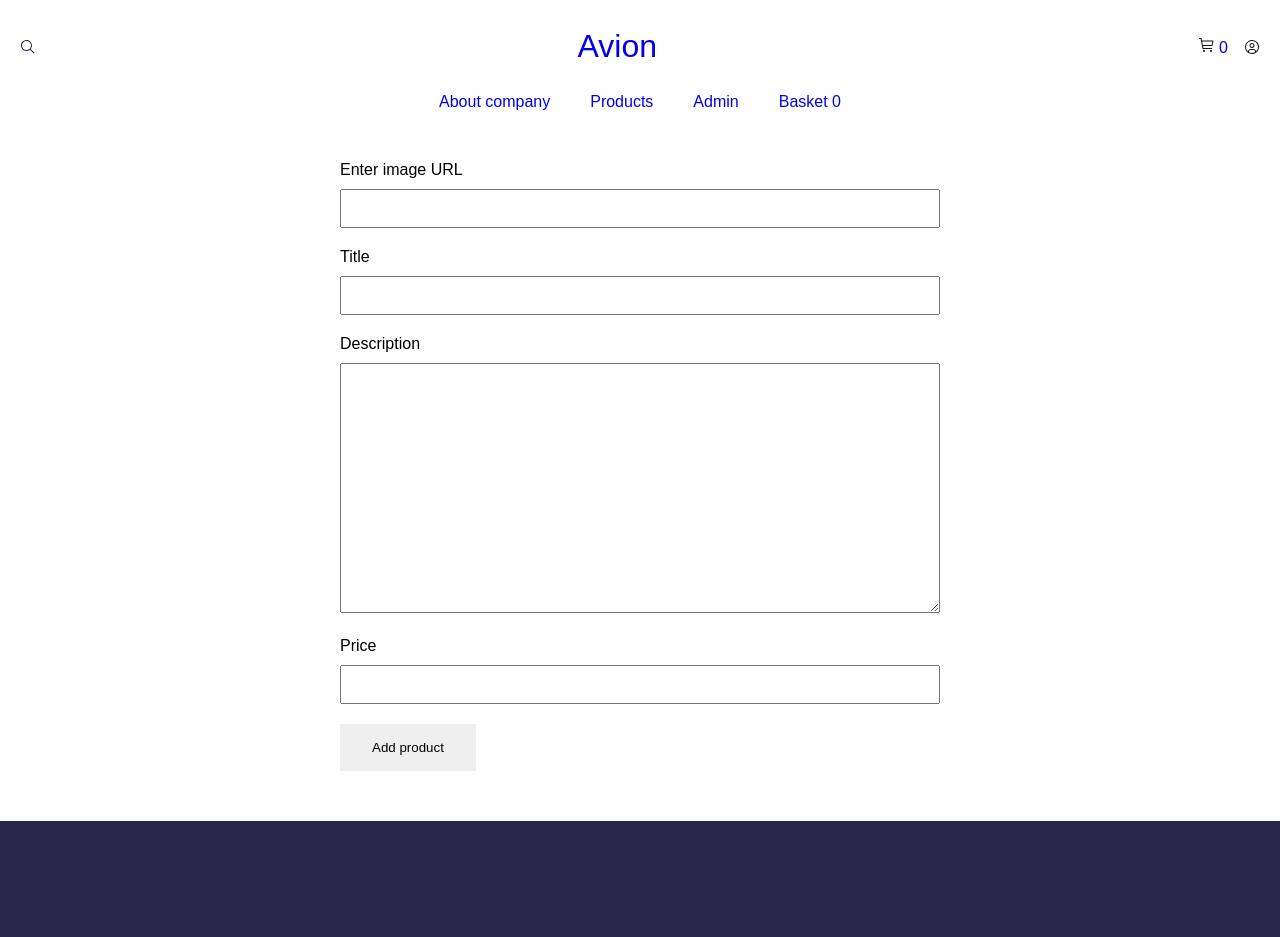
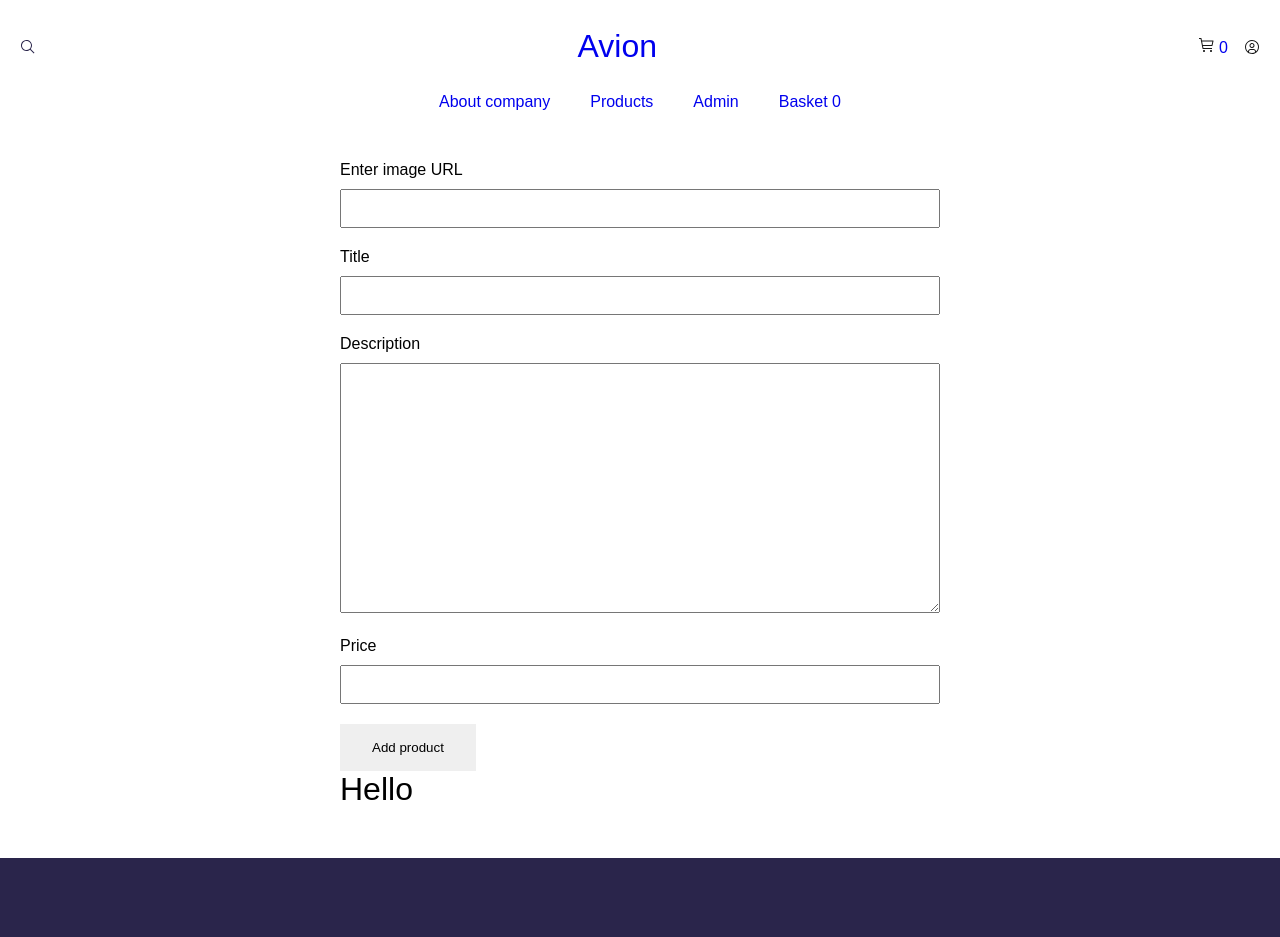
Before and after one commit to mira565/final-project, a Vue app: page /add-product in a window 1280 px wide. Shown: the top 937 px of the page. Built offline with nearby package versions, Linux system fonts and the light colour scheme.

Commit message:
admin page h1 was added

```diff
--- a/src/modules/admin/Admin-page.vue
+++ b/src/modules/admin/Admin-page.vue
@@ -11,6 +11,7 @@
         <label for="title">Price</label>
         <input type="text" id="price" v-model="products.price" />
         <button @click="addProducts()">Add product</button>
+        <h1>Hello</h1>
       </div>
     </div>
   </div>
```
